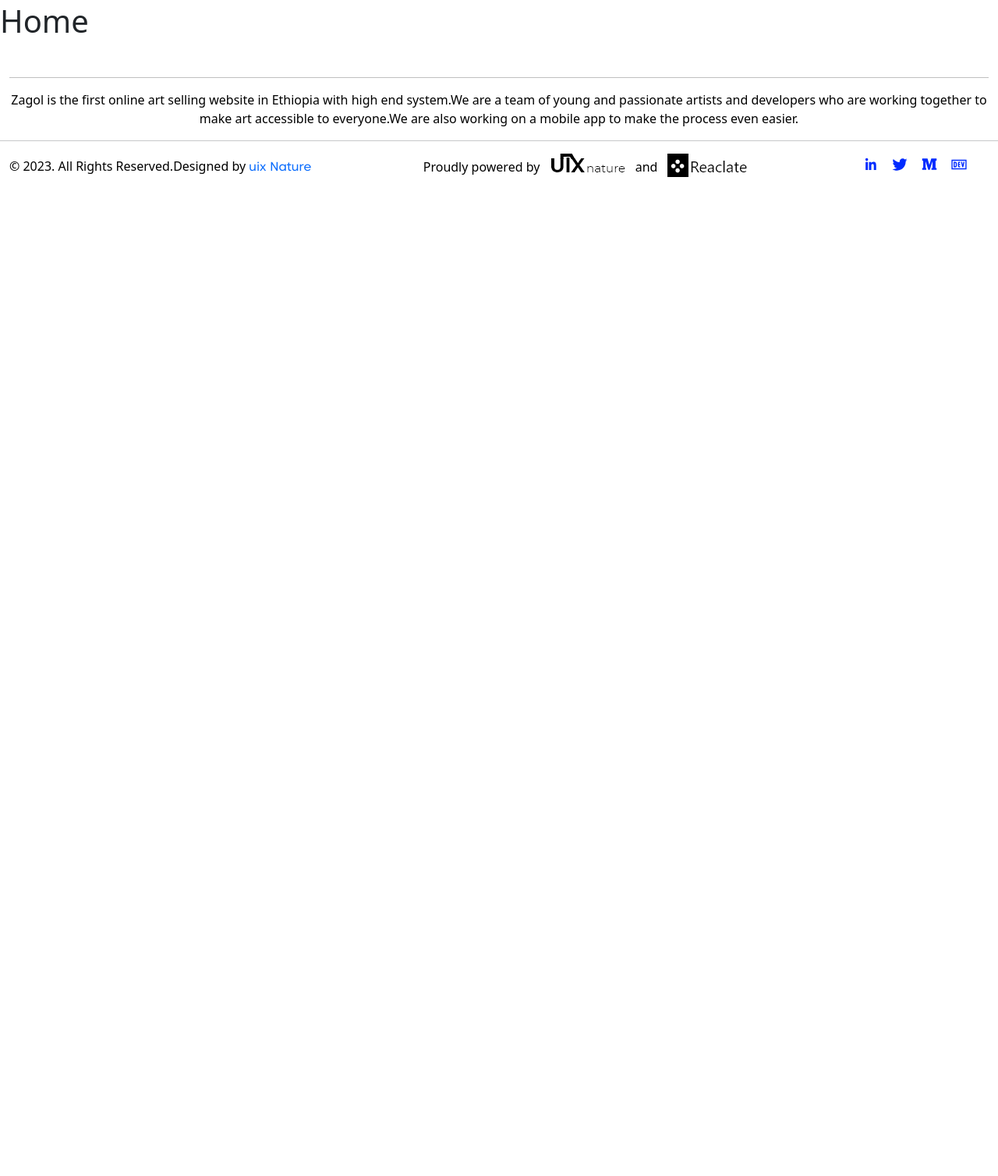
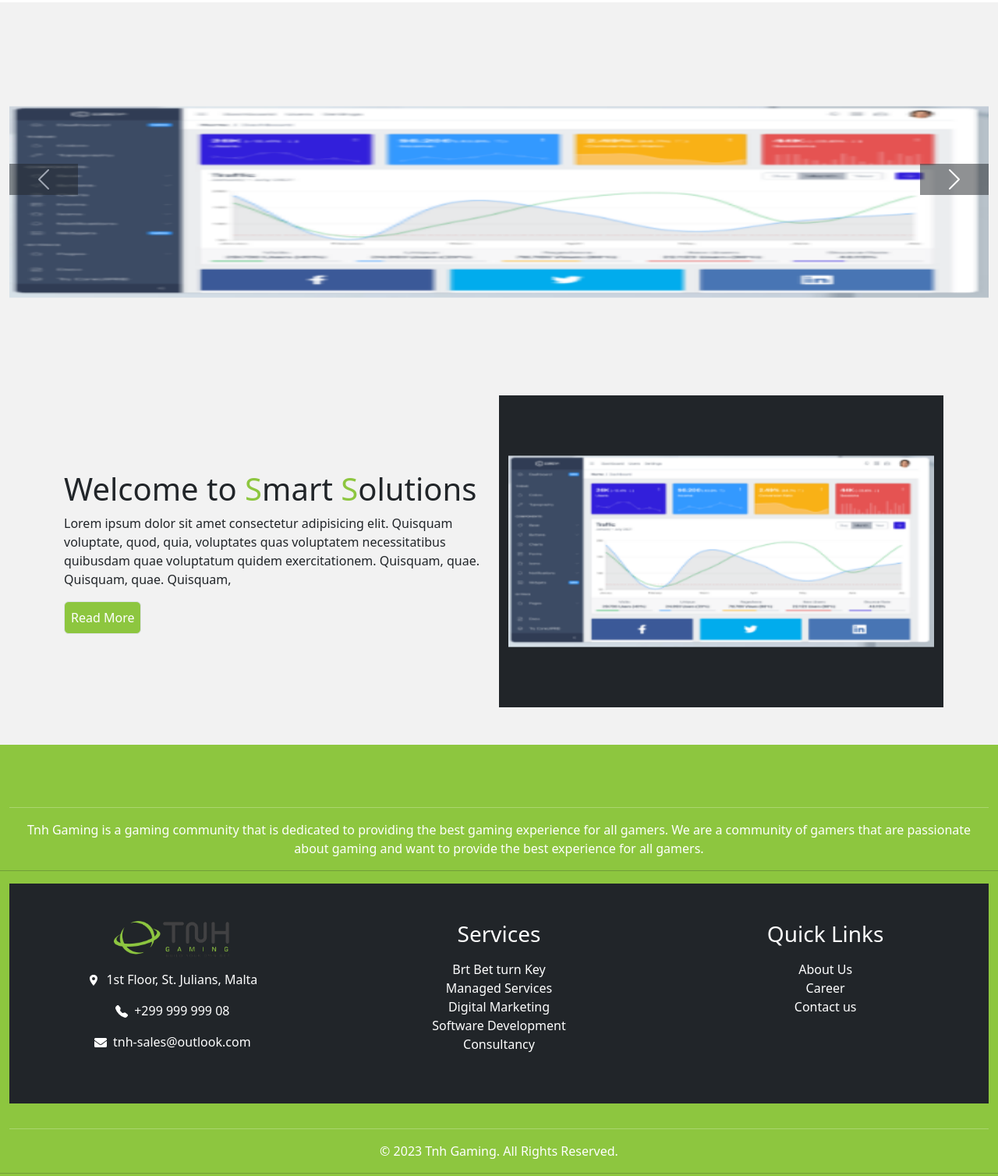
Before and after one commit to tinsaye-simeneh/tnh-gaming, a React app: page / in a window 1280 px wide. Shown: the part 127-1635 px from the top of the page at 78% size. Before the commit the page ends 800 px from the top, so only its background shows below. Built offline with nearby package versions, Linux system fonts and the light colour scheme.

Commit message:
Home page final

```diff
--- a/package.json
+++ b/package.json
@@ -13,6 +13,7 @@
     "bootstrap": "^5.2.2",
     "react": "^18.2.0",
     "react-dom": "^18.2.0",
+    "react-icons": "^4.8.0",
     "react-multi-carousel": "^2.8.2",
     "react-router-dom": "^6.4.2",
     "react-scripts": "5.0.1",
--- a/src/components/Footer.js
+++ b/src/components/Footer.js
@@ -1,69 +1,71 @@
 import React from "react";
-import uix from "../assets/images/uix.png";
-import reaclate from "../assets/images/reaclate.png";
-import medium from "../assets/image/medium.svg";
-import linkedin from "../assets/image/linkedin.svg";
-import twitter from "../assets/image/twitter.svg";
-import dev from "../assets/image/dev.svg";
+import { IoLocationSharp } from "react-icons/io5";
+import { BsFillTelephoneFill } from "react-icons/bs";
+import { FaEnvelope } from "react-icons/fa";
+import Logo from "../assets/images/logo.png";
 import "../index.css";
 
 const Footer = () => {
   return (
-    <div className="container-fluid bg-white pt-2">
+    <div className="container-fluid bg-green py-5">
       <div className="row">
-        <div className="col-md-12 text-center text-black py-3">
+        <div className="col-md-12 text-center text-white py-3">
           <hr />
-          Zagol is the first online art selling website in Ethiopia with high
-          end system.We are a team of young and passionate artists and
-          developers who are working together to make art accessible to
-          everyone.We are also working on a mobile app to make the process even
-          easier.{" "}
+          Tnh Gaming is a gaming community that is dedicated to providing the
+          best gaming experience for all gamers. We are a community of gamers
+          that are passionate about gaming and want to provide the best
+          experience for all gamers.{" "}
         </div>{" "}
         <hr />
       </div>{" "}
+      <div className="row mx-auto">
+        <div className="col-md-4 bg-dark text-black py-5 mx-auto text-center">
+          <img src={Logo} alt="logo" className="img-fluid" width={150} />
+          <div className="mx-auto my-3">
+            <IoLocationSharp className="text-white" />
+            <span className="text-white ms-2">
+              1st Floor, St. Julians, Malta
+            </span>
+          </div>
+
+          <div className="mx-auto my-3">
+            <BsFillTelephoneFill className="text-white" />
+            <span className="text-white ms-2">+299 999 999 08</span>
+          </div>
+
+          <div className="mx-auto my-3">
+            <FaEnvelope className="text-white" />
+            <span className="text-white ms-2">tnh-sales@outlook.com</span>
+          </div>
+        </div>{" "}
+        <div className="col-md-4 bg-dark text-black py-5 mx-auto text-center">
+          <h3 className="text-white">Services</h3>
+          <div className="mx-auto my-3">
+            <ul className="list-unstyled">
+              <li className="text-white">Brt Bet turn Key</li>
+              <li className="text-white">Managed Services</li>
+              <li className="text-white">Digital Marketing</li>
+              <li className="text-white">Software Development</li>
+              <li className="text-white">Consultancy</li>
+            </ul>
+          </div>
+        </div>{" "}
+        <div className="col-md-4 bg-dark text-black py-5 mx-auto text-center">
+          <h3 className="text-white">Quick Links</h3>
+          <div className="mx-auto my-3">
+            <ul className="list-unstyled">
+              <li className="text-white">About Us</li>
+              <li className="text-white">Career</li>
+              <li className="text-white">Contact us</li>
+            </ul>
+          </div>
+        </div>{" "}
+      </div>
       <div className="row">
-        <div className="col-md-4 text-black pt-1">
-          {" "}
-          © 2023. All Rights Reserved.Designed by{" "}
-          <a
-            href="https://t.me/uixnature"
-            className="caros text-decoration-none"
-          >
-            {" "}
-            uix Nature{" "}
-          </a>{" "}
+        <div className="col-md-12 text-center text-white py-3">
+          <hr />© 2023 Tnh Gaming. All Rights Reserved.
         </div>{" "}
-        <div className="col-md-6 notimpo text-center text-black">
-          <span className="px-2"> Proudly powered by </span>{" "}
-          <a href="https://t.me/uixnature" className="text-black caros">
-            <img src={uix} alt="uix" className="img-fluid mb-2" />
-          </a>{" "}
-          <span className="px-2"> and </span>{" "}
-          <a href="https://github.com/Reaclate" className="text-black caros">
-            <img src={reaclate} alt="reaclate" className="img-fluid mb-2" />
-          </a>{" "}
-        </div>{" "}
-        <div className="col-md-2 notimpo text-center">
-          <img
-            src={linkedin}
-            alt="linkedin"
-            style={{ width: "20%" }}
-            className="px-2"
-          />
-          <img
-            src={twitter}
-            alt="twitter"
-            style={{ width: "20%" }}
-            className="px-2"
-          />
-          <img
-            src={medium}
-            alt="medium"
-            style={{ width: "20%" }}
-            className="px-2"
-          />
-          <img src={dev} alt="dev" style={{ width: "20%" }} className="px-2" />
-        </div>{" "}
+        <hr />
       </div>{" "}
     </div>
   );
--- a/src/components/Home.js
+++ b/src/components/Home.js
@@ -1,9 +1,94 @@
 import React from "react";
+import Carousel from "react-multi-carousel";
+import "react-multi-carousel/lib/styles.css";
+import CarouselImg from "../assets/images/dashboard.png";
 
 export default function Home() {
   return (
-    <div>
-      <h1>Home</h1>
+    <div class="container-fluid bg-silver pb-5 pt-2">
+      <div
+        id="carouselExampleControls"
+        class="carousel slide my-5"
+        data-ride="carousel"
+        style={{
+          width: "100%",
+        }}
+      >
+        <div class="carousel-inner">
+          <div class="carousel-item active">
+            <img
+              class="w-100 d-block carousel-img"
+              src={CarouselImg}
+              alt="First slide"
+            />
+          </div>
+          <div class="carousel-item">
+            <img
+              class="d-block w-100 carousel-img"
+              src={CarouselImg}
+              alt="Second slide"
+            />
+          </div>
+          <div class="carousel-item">
+            <img
+              class="d-block w-100 carousel-img mx-5"
+              src={CarouselImg}
+              alt="Third slide"
+            />
+          </div>
+        </div>
+        <a
+          class="carousel-control-prev bg-dark carousel-btn"
+          style={{
+            width: "7%",
+          }}
+          href="#carouselExampleControls"
+          role="button"
+          data-slide="prev"
+        >
+          <span class="carousel-control-prev-icon" aria-hidden="true"></span>
+          <span class="sr-only"></span>
+        </a>
+        <a
+          class="carousel-control-next bg-dark carousel-btn"
+          style={{
+            width: "7%",
+          }}
+          href="#carouselExampleControls"
+          role="button"
+          data-slide="next"
+        >
+          <span class="carousel-control-next-icon" aria-hidden="true"></span>
+          <span class="sr-only"></span>
+        </a>
+      </div>
+      <div class="container">
+        <div class="row">
+          <div class="col-md-6 py-5">
+            <h1 class="text-dark mt-5">
+              Welcome to <span class="text-green">S</span>mart{" "}
+              <span class="text-green">S</span>olutions
+            </h1>
+            <p
+              class="text-dark
+                "
+            >
+              Lorem ipsum dolor sit amet consectetur adipisicing elit. Quisquam
+              voluptate, quod, quia, voluptates quas voluptatem necessitatibus
+              quibusdam quae voluptatum quidem exercitationem. Quisquam, quae.
+              Quisquam, quae. Quisquam,
+            </p>
+            <button class="border rounded p-2 btn-green">Read More</button>
+          </div>
+          <div class="col-md-6 bg-dark">
+            <img
+              class="w-100 d-block carousel-img"
+              src={CarouselImg}
+              alt="First slide"
+            />
+          </div>
+        </div>
+      </div>
     </div>
   );
 }
--- a/src/components/Navbar.js
+++ b/src/components/Navbar.js
@@ -63,7 +63,7 @@ const Navbar = () => {
               </li>
               <li className="nav-item mx-2" id="Account">
                 <Link to={Redirect} className="nav-link">
-                  <button className="btn btn-success p-3 full-width">
+                  <button className="border rounded btn-green p-3 full-width">
                     Book a demo
                   </button>
                 </Link>
--- a/src/index.css
+++ b/src/index.css
@@ -1,46 +1,64 @@
 @font-face {
-    font-family: 'Caros Regular';
-    src: url('./assets/fonts/Caros-Regular.woff') format('woff');
+  font-family: "Caros Regular";
+  src: url("./assets/fonts/Caros-Regular.woff") format("woff");
 }
 .caros {
-    font-family: 'Caros Regular';
+  font-family: "Caros Regular";
 }
-.heading-text{
+.heading-text {
   font-size: 2.5rem;
 }
-.heading-text2{
+.heading-text2 {
   font-size: 1.5rem;
 }
-.contactinputs{
+.contactinputs {
   width: 80%;
 }
-.leftText{
+.leftText {
   font-size: 3.5rem;
 }
-.bg-silver{
+.bg-silver {
   background-color: #f2f2f2;
 }
-.carousel-img{
+.carousel-img {
   width: 100%;
   height: 25rem;
 }
+.bg-green {
+  background-color: #8dc63f;
+}
+.text-green {
+  color: #8dc63f;
+}
+.btn-green {
+  background-color: #8dc63f;
+  color: white;
+}
+.carousel-btn {
+  margin-top: 12%;
+  height: 10%;
+}
 @media screen and (max-width: 768px) {
-    .heading-text{
+  .carousel-btn {
+    margin-top: 45%;
+    height: 10%;
+  }
+  .heading-text {
     font-size: 1.5rem;
   }
-    .heading-text2{
+  .heading-text2 {
     font-size: 1rem;
   }
-    .notimpo{
-        display:none;
+  .notimpo {
+    display: none;
   }
-    .contactinputs{
+  .contactinputs {
     width: 100%;
   }
-    .contactdiv{
+  .contactdiv {
     width: 100%;
   }
-    .leftText{
+  .leftText {
     font-size: 2.5rem;
   }
 }
```
Also changed, not shown: 1 other file. Lines whose indentation alone changed are shown as unchanged.
